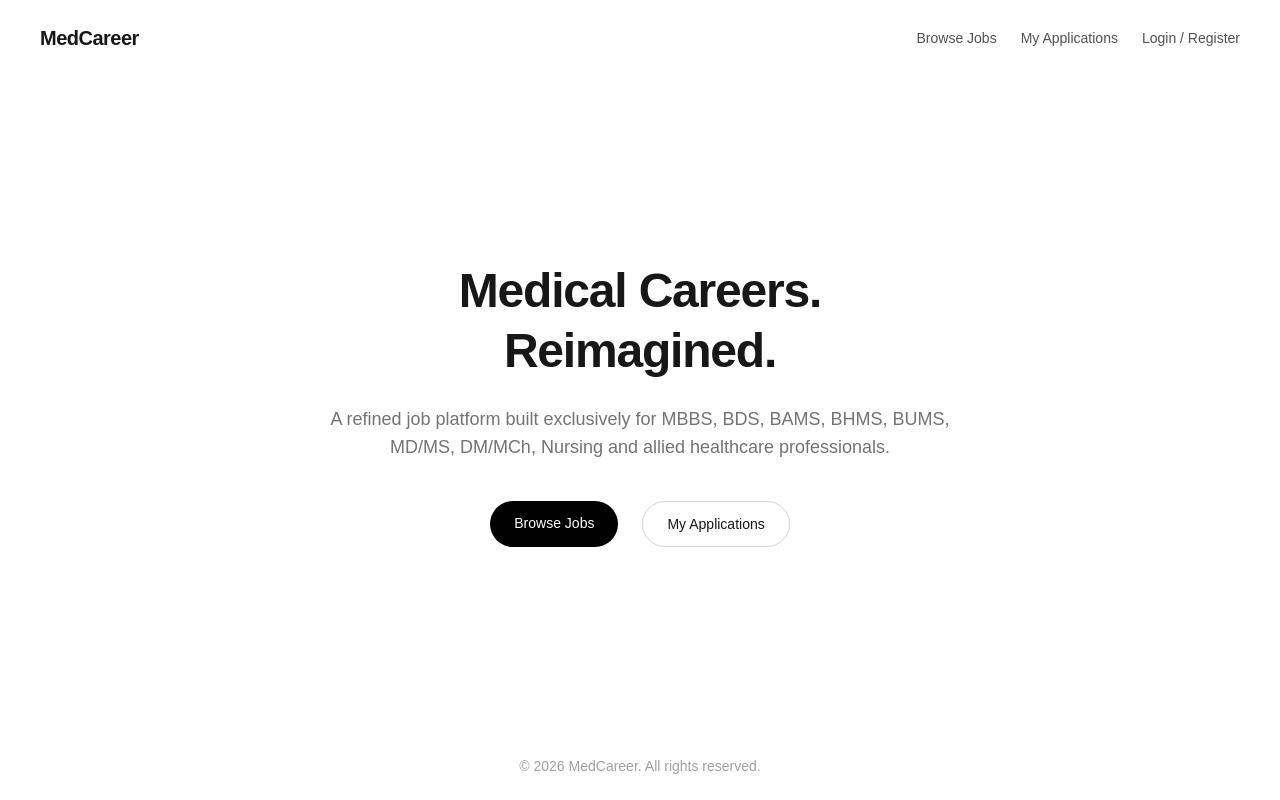
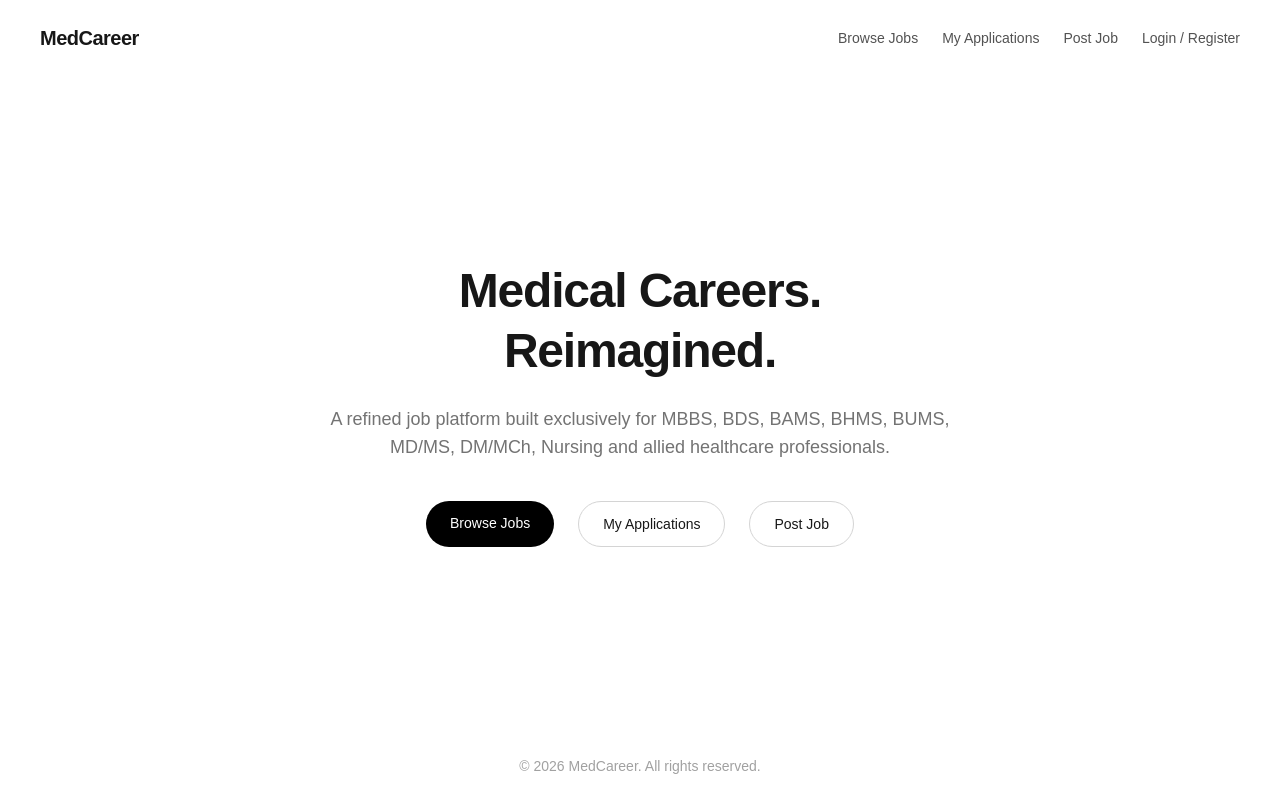
Before and after one commit to rashtravardhana/medpro, a Next.js app: page / in a window 1280 px wide. Built offline with nearby package versions, Linux system fonts and the light colour scheme.

Commit message:
Update page.tsx

```diff
--- a/app/page.tsx
+++ b/app/page.tsx
@@ -15,6 +15,10 @@ export default function Home() {
 
           <a href="/applications" className="hover:text-black transition">
             My Applications
+          </a>
+
+          <a href="/post-job" className="hover:text-black transition">
+            Post Job
           </a>
 
           <a href="/auth" className="hover:text-black transition">
@@ -51,6 +55,13 @@ export default function Home() {
           >
             My Applications
           </a>
+
+          <a
+            href="/post-job"
+            className="px-6 py-3 border border-neutral-300 rounded-full text-sm hover:bg-neutral-100 transition"
+          >
+            Post Job
+          </a>
         </div>
 
       </main>
```
